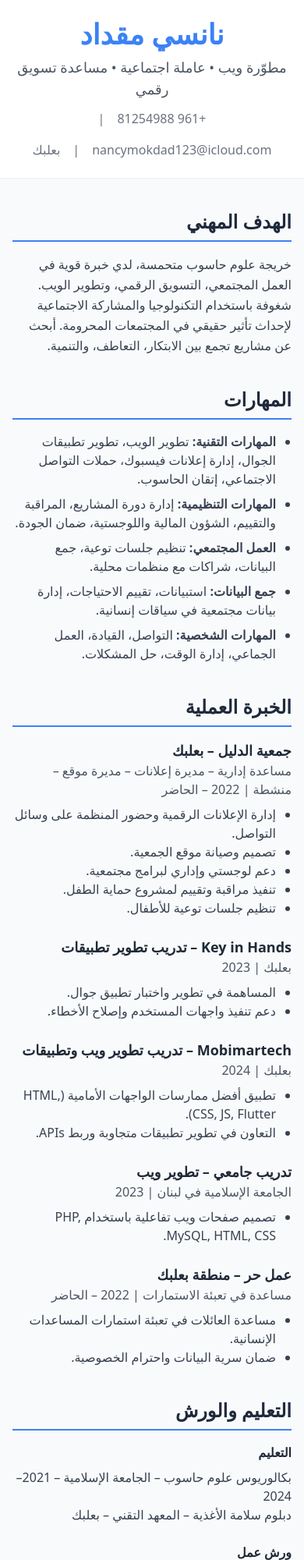
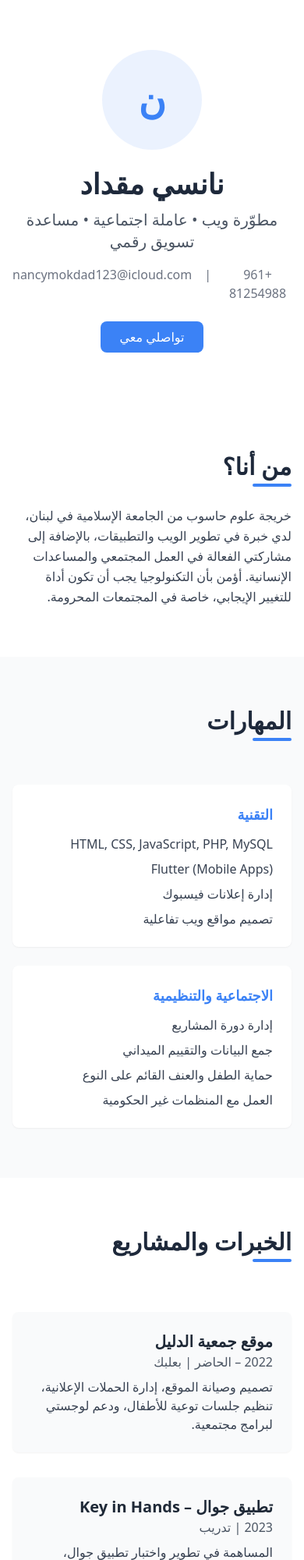
Before and after one commit to NancyMokdad/my-portfolio-, a plain HTML site: page index.html in a window 390 px wide. Shown: the top 2000 px of the page at 78% size. Drawn offline with nearby package versions, Linux system fonts and the light colour scheme.

Commit message:
Update index.html

```diff
--- a/index.html
+++ b/index.html
@@ -5,7 +5,9 @@
   <meta name="viewport" content="width=device-width, initial-scale=1.0"/>
   <title>نانسي مقداد – Portfolio</title>
   <script src="https://cdn.tailwindcss.com"></script>
-  <link rel="stylesheet" href="https://cdnjs.cloudflare.com/ajax/libs/animate.css/4.1.1/animate.min.css"/>
+  <!-- AOS for smooth animations -->
+  <link href="https://unpkg.com/aos@2.3.1/dist/aos.css" rel="stylesheet">
+  <script src="https://unpkg.com/aos@2.3.1/dist/aos.js"></script>
   <script>
     tailwind.config = {
       theme: {
@@ -23,154 +25,155 @@
     body {
       scroll-behavior: smooth;
     }
-    .fade-in {
-      opacity: 0;
-      transform: translateY(20px);
-      transition: opacity 0.6s ease-out, transform 0.6s ease-out;
+    .section-title {
+      position: relative;
+      display: inline-block;
+      margin-bottom: 2rem;
     }
-    .fade-in.appear {
-      opacity: 1;
-      transform: translateY(0);
+    .section-title::after {
+      content: '';
+      position: absolute;
+      bottom: -8px;
+      right: 0;
+      width: 50px;
+      height: 4px;
+      background-color: #3B82F6;
+      border-radius: 2px;
     }
   </style>
 </head>
 <body class="bg-gray-50 text-gray-800 font-sans">
 
-  <!-- Header -->
-  <header class="bg-white shadow-sm py-6">
-    <div class="container mx-auto px-4 text-center">
-      <h1 class="text-4xl md:text-5xl font-bold text-primary animate__animated animate__fadeInDown">نانسي مقداد</h1>
-      <p class="mt-2 text-lg text-gray-600 animate__animated animate__fadeInUp">مطوّرة ويب • عاملة اجتماعية • مساعدة تسويق رقمي</p>
-      <div class="mt-3 text-gray-500 flex justify-center gap-4 flex-wrap">
+  <!-- Hero Section -->
+  <header class="bg-white py-16 px-4" data-aos="fade-down">
+    <div class="container mx-auto text-center max-w-2xl">
+      <div class="w-32 h-32 rounded-full bg-primary/10 flex items-center justify-center mx-auto mb-6">
+        <span class="text-5xl font-bold text-primary">ن</span>
+      </div>
+      <h1 class="text-4xl md:text-5xl font-bold text-dark">نانسي مقداد</h1>
+      <p class="mt-3 text-xl text-gray-600">مطوّرة ويب • عاملة اجتماعية • مساعدة تسويق رقمي</p>
+      <div class="mt-4 flex justify-center gap-4 text-gray-500">
         <span>+961 81254988</span> |
-        <span>nancymokdad123@icloud.com</span> |
-        <span>بعلبك</span>
+        <span>nancymokdad123@icloud.com</span>
       </div>
+      <a href="#contact" class="mt-6 inline-block bg-primary text-white px-6 py-2 rounded-lg hover:bg-blue-700 transition">
+        تواصلي معي
+      </a>
     </div>
   </header>
 
-  <!-- Main Content -->
-  <main class="container mx-auto px-4 py-10 max-w-4xl">
-
-    <!-- Objective -->
-    <section class="fade-in mb-10">
-      <h2 class="text-2xl font-bold text-dark border-b-2 border-primary pb-2 mb-4">الهدف المهني</h2>
+  <!-- About -->
+  <section class="py-16 px-4 bg-white" id="about">
+    <div class="container mx-auto max-w-4xl" data-aos="fade-up">
+      <h2 class="text-3xl font-bold text-dark section-title">من أنا؟</h2>
       <p class="text-gray-700 leading-relaxed">
-        خريجة علوم حاسوب متحمسة، لدي خبرة قوية في العمل المجتمعي، التسويق الرقمي، وتطوير الويب. شغوفة باستخدام التكنولوجيا والمشاركة الاجتماعية لإحداث تأثير حقيقي في المجتمعات المحرومة. أبحث عن مشاريع تجمع بين الابتكار، التعاطف، والتنمية.
+        خريجة علوم حاسوب من الجامعة الإسلامية في لبنان، لدي خبرة في تطوير الويب والتطبيقات، بالإضافة إلى مشاركتي الفعالة في العمل المجتمعي والمساعدات الإنسانية.
+        أؤمن بأن التكنولوجيا يجب أن تكون أداة للتغيير الإيجابي، خاصة في المجتمعات المحرومة.
       </p>
+    </div>
   </section>
 
   <!-- Skills -->
-    <section class="fade-in mb-10">
-      <h2 class="text-2xl font-bold text-dark border-b-2 border-primary pb-2 mb-4">المهارات</h2>
-      <ul class="list-disc pr-5 space-y-2 text-gray-700">
-        <li><strong>المهارات التقنية:</strong> تطوير الويب، تطوير تطبيقات الجوال، إدارة إعلانات فيسبوك، حملات التواصل الاجتماعي، إتقان الحاسوب.</li>
-        <li><strong>المهارات التنظيمية:</strong> إدارة دورة المشاريع، المراقبة والتقييم، الشؤون المالية واللوجستية، ضمان الجودة.</li>
-        <li><strong>العمل المجتمعي:</strong> تنظيم جلسات توعية، جمع البيانات، شراكات مع منظمات محلية.</li>
-        <li><strong>جمع البيانات:</strong> استبيانات، تقييم الاحتياجات، إدارة بيانات مجتمعية في سياقات إنسانية.</li>
-        <li><strong>المهارات الشخصية:</strong> التواصل، القيادة، العمل الجماعي، إدارة الوقت، حل المشكلات.</li>
-      </ul>
-    </section>
-
-    <!-- Experience -->
-    <section class="fade-in mb-10">
-      <h2 class="text-2xl font-bold text-dark border-b-2 border-primary pb-2 mb-4">الخبرة العملية</h2>
-
-      <div class="mb-6">
-        <h3 class="font-bold text-lg">جمعية الدليل – بعلبك</h3>
-        <p class="text-gray-600">مساعدة إدارية – مديرة إعلانات – مديرة موقع – منشطة | 2022 – الحاضر</p>
-        <ul class="list-disc pr-5 mt-2 text-gray-700">
-          <li>إدارة الإعلانات الرقمية وحضور المنظمة على وسائل التواصل.</li>
-          <li>تصميم وصيانة موقع الجمعية.</li>
-          <li>دعم لوجستي وإداري لبرامج مجتمعية.</li>
-          <li>تنفيذ مراقبة وتقييم لمشروع حماية الطفل.</li>
-          <li>تنظيم جلسات توعية للأطفال.</li>
+  <section class="py-16 px-4 bg-gray-50" id="skills">
+    <div class="container mx-auto max-w-4xl" data-aos="fade-up">
+      <h2 class="text-3xl font-bold text-dark section-title">المهارات</h2>
+      <div class="grid md:grid-cols-2 gap-6 mt-8">
+        <div class="bg-white p-6 rounded-lg shadow-sm">
+          <h3 class="font-bold text-lg text-primary">التقنية</h3>
+          <ul class="mt-3 space-y-2 text-gray-700">
+            <li>HTML, CSS, JavaScript, PHP, MySQL</li>
+            <li>Flutter (Mobile Apps)</li>
+            <li>إدارة إعلانات فيسبوك</li>
+            <li>تصميم مواقع ويب تفاعلية</li>
           </ul>
         </div>
-
-      <div class="mb-6">
-        <h3 class="font-bold text-lg">Key in Hands – تدريب تطوير تطبيقات</h3>
-        <p class="text-gray-600">بعلبك | 2023</p>
-        <ul class="list-disc pr-5 mt-2 text-gray-700">
-          <li>المساهمة في تطوير واختبار تطبيق جوال.</li>
-          <li>دعم تنفيذ واجهات المستخدم وإصلاح الأخطاء.</li>
+        <div class="bg-white p-6 rounded-lg shadow-sm">
+          <h3 class="font-bold text-lg text-primary">الاجتماعية والتنظيمية</h3>
+          <ul class="mt-3 space-y-2 text-gray-700">
+            <li>إدارة دورة المشاريع</li>
+            <li>جمع البيانات والتقييم الميداني</li>
+            <li>حماية الطفل والعنف القائم على النوع</li>
+            <li>العمل مع المنظمات غير الحكومية</li>
           </ul>
         </div>
-
-      <div class="mb-6">
-        <h3 class="font-bold text-lg">Mobimartech – تدريب تطوير ويب وتطبيقات</h3>
-        <p class="text-gray-600">بعلبك | 2024</p>
-        <ul class="list-disc pr-5 mt-2 text-gray-700">
-          <li>تطبيق أفضل ممارسات الواجهات الأمامية (HTML, CSS, JS, Flutter).</li>
-          <li>التعاون في تطوير تطبيقات متجاوبة وربط APIs.</li>
-        </ul>
-      </div>
-
-      <div class="mb-6">
-        <h3 class="font-bold text-lg">تدريب جامعي – تطوير ويب</h3>
-        <p class="text-gray-600">الجامعة الإسلامية في لبنان | 2023</p>
-        <ul class="list-disc pr-5 mt-2 text-gray-700">
-          <li>تصميم صفحات ويب تفاعلية باستخدام PHP, MySQL, HTML, CSS.</li>
-        </ul>
-      </div>
-
-      <div>
-        <h3 class="font-bold text-lg">عمل حر – منطقة بعلبك</h3>
-        <p class="text-gray-600">مساعدة في تعبئة الاستمارات | 2022 – الحاضر</p>
-        <ul class="list-disc pr-5 mt-2 text-gray-700">
-          <li>مساعدة العائلات في تعبئة استمارات المساعدات الإنسانية.</li>
-          <li>ضمان سرية البيانات واحترام الخصوصية.</li>
-        </ul>
-      </div>
-    </section>
-
-    <!-- Education & Workshops -->
-    <section class="fade-in mb-10">
-      <h2 class="text-2xl font-bold text-dark border-b-2 border-primary pb-2 mb-4">التعليم والورش</h2>
-      <div class="grid md:grid-cols-2 gap-6">
-        <div>
-          <h3 class="font-bold">التعليم</h3>
-          <ul class="mt-2 text-gray-700">
-            <li>بكالوريوس علوم حاسوب – الجامعة الإسلامية – 2021–2024</li>
-            <li>دبلوم سلامة الأغذية – المعهد التقني – بعلبك</li>
-          </ul>
-        </div>
-        <div>
-          <h3 class="font-bold">ورش عمل</h3>
-          <ul class="mt-2 text-gray-700 list-disc pr-5">
-            <li>سلامة الغذاء والصحة</li>
-            <li>العنف القائم على النوع الاجتماعي</li>
-            <li>حماية الطفل</li>
-            <li>إدارة المشاريع والتمويل</li>
-            <li>التسويق وريادة الأعمال</li>
-          </ul>
       </div>
     </div>
   </section>
 
-    <!-- Languages -->
-    <section class="fade-in mb-10">
-      <h2 class="text-2xl font-bold text-dark border-b-2 border-primary pb-2 mb-4">اللغات</h2>
-      <p class="text-gray-700">العربية – الفرنسية – الإنجليزية</p>
+  <!-- Experience / Projects -->
+  <section class="py-16 px-4 bg-white" id="experience">
+    <div class="container mx-auto max-w-4xl" data-aos="fade-up">
+      <h2 class="text-3xl font-bold text-dark section-title">الخبرات والمشاريع</h2>
+      <div class="mt-10 space-y-8">
+
+        <!-- Project 1 -->
+        <div class="bg-gray-50 p-6 rounded-lg shadow-sm" data-aos="fade-left">
+          <h3 class="text-xl font-bold">موقع جمعية الدليل</h3>
+          <p class="text-gray-600">2022 – الحاضر | بعلبك</p>
+          <p class="mt-2 text-gray-700">
+            تصميم وصيانة الموقع، إدارة الحملات الإعلانية، تنظيم جلسات توعية للأطفال، ودعم لوجستي لبرامج مجتمعية.
+          </p>
+        </div>
+
+        <!-- Project 2 -->
+        <div class="bg-gray-50 p-6 rounded-lg shadow-sm" data-aos="fade-right">
+          <h3 class="text-xl font-bold">تطبيق جوال – Key in Hands</h3>
+          <p class="text-gray-600">2023 | تدريب</p>
+          <p class="mt-2 text-gray-700">
+            المساهمة في تطوير واختبار تطبيق جوال، وتنفيذ واجهات المستخدم وإصلاح الأخطاء البرمجية.
+          </p>
+        </div>
+
+        <!-- Project 3 -->
+        <div class="bg-gray-50 p-6 rounded-lg shadow-sm" data-aos="fade-left">
+          <h3 class="text-xl font-bold">تطبيق Mobimartech</h3>
+          <p class="text-gray-600">2024 | تدريب</p>
+          <p class="mt-2 text-gray-700">
+            تطوير تطبيق ويب وجوال باستخدام HTML, CSS, JS, و Flutter، مع تحسين الأداء وربط APIs.
+          </p>
+        </div>
+
+        <!-- Project 4 -->
+        <div class="bg-gray-50 p-6 rounded-lg shadow-sm" data-aos="fade-right">
+          <h3 class="text-xl font-bold">مشروع تخرجي – تطوير ويب</h3>
+          <p class="text-gray-600">2023 | الجامعة الإسلامية</p>
+          <p class="mt-2 text-gray-700">
+            تصميم صفحات ويب تفاعلية باستخدام PHP و MySQL، مع ربط قواعد البيانات وواجهات المستخدم.
+          </p>
+        </div>
+      </div>
+    </div>
+  </section>
+
+  <!-- Contact -->
+  <section class="py-16 px-4 bg-gray-50 text-center" id="contact" data-aos="zoom-in">
+    <div class="container mx-auto max-w-2xl">
+      <h2 class="text-3xl font-bold text-dark section-title">تواصل معي</h2>
+      <p class="mt-4 text-gray-700">
+        مستعدة للتعاون في مشاريع تجمع بين التكنولوجيا والتأثير الاجتماعي.
+      </p>
+      <div class="mt-6 flex flex-col sm:flex-row justify-center gap-4">
+        <a href="tel:+96181254988" class="bg-primary text-white px-6 py-3 rounded-lg hover:bg-blue-700 transition">
+          اتصلي بي
+        </a>
+        <a href="mailto:nancymokdad123@icloud.com" class="border border-primary text-primary px-6 py-3 rounded-lg hover:bg-primary hover:text-white transition">
+          أرسلي بريدًا
+        </a>
+      </div>
+    </div>
   </section>
 
   <!-- Footer -->
-    <footer class="text-center text-gray-500 text-sm pt-6 border-t">
+  <footer class="py-6 text-center text-gray-500 text-sm bg-white">
     &copy; 2026 نانسي مقداد. جميع الحقوق محفوظة.
   </footer>
-  </main>
 
-  <!-- Scroll Animation Script -->
+  <!-- Initialize AOS -->
   <script>
-    const observer = new IntersectionObserver((entries) => {
-      entries.forEach(entry => {
-        if (entry.isIntersecting) {
-          entry.target.classList.add('appear');
-        }
+    AOS.init({
+      duration: 800,
+      once: true
     });
-    }, { threshold: 0.1 });
-
-    document.querySelectorAll('.fade-in').forEach(el => observer.observe(el));
   </script>
 
 </body>
```
Lines whose indentation alone changed are shown as unchanged.
